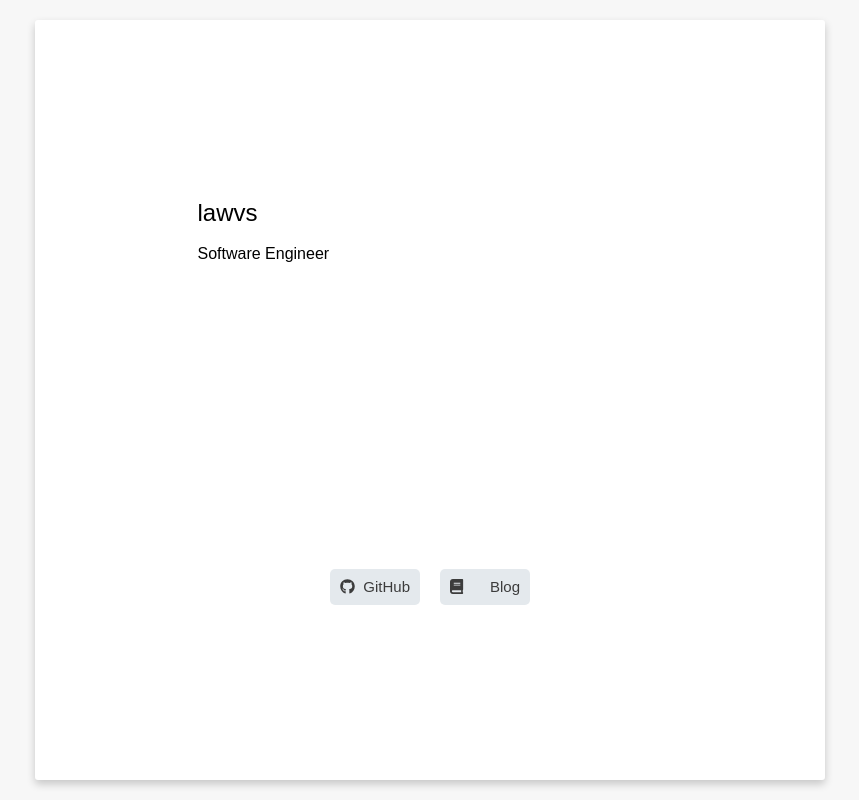
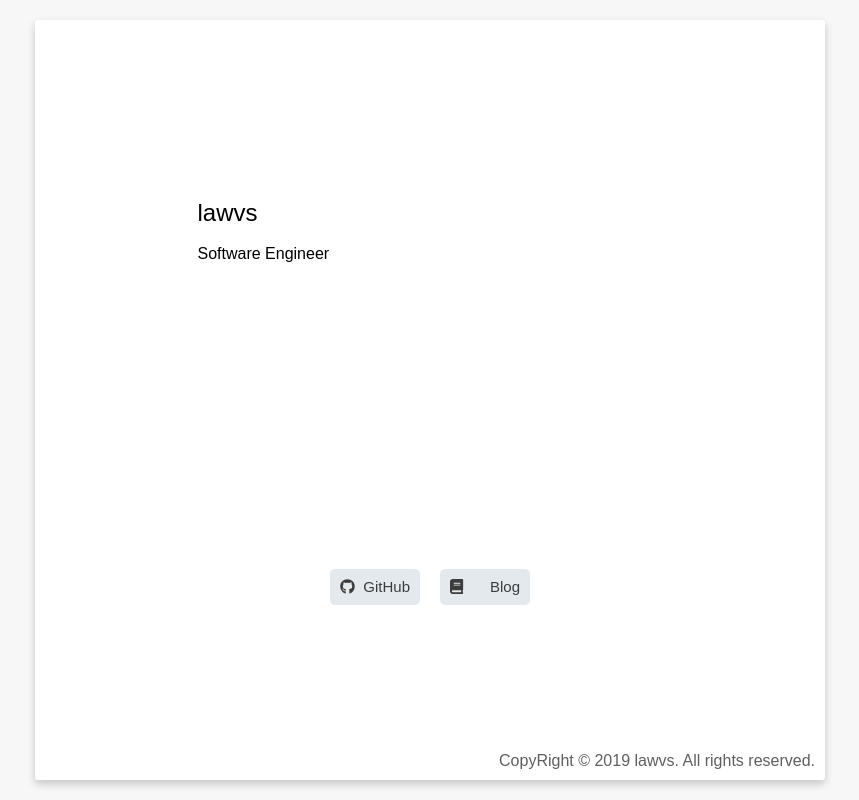
Before and after one commit to lawvs/profile, a React app: page / in a window 1280 px wide. Shown: the whole page, without its empty margins (210-1069 px from the left). Built offline with nearby package versions, Linux system fonts and the light colour scheme; no server answers.

Commit message:
feat: add footer

```diff
--- a/src/components/MainPage/index.tsx
+++ b/src/components/MainPage/index.tsx
@@ -3,8 +3,10 @@ import styled from 'styled-components'
 
 import Header from '../Header'
 import Content from '../Content'
+import { USERNAME } from '../../constant'
 
 const Page = styled.div`
+  position: relative;
   display: flex;
   flex-direction: column;
   overflow: hidden;
@@ -20,10 +22,24 @@ const Page = styled.div`
   background-color: #fff;
 `
 
+const FooterWrapper = styled.footer`
+  position: absolute;
+  right: 10px;
+  bottom: 10px;
+  color: #5f5f5f;
+`
+
+const Footer = () => (
+  <FooterWrapper>
+    CopyRight © {new Date().getFullYear()} {USERNAME}. All rights reserved.
+  </FooterWrapper>
+)
+
 const MainPage = () => (
   <Page>
     <Header />
     <Content />
+    <Footer />
   </Page>
 )
 
```
